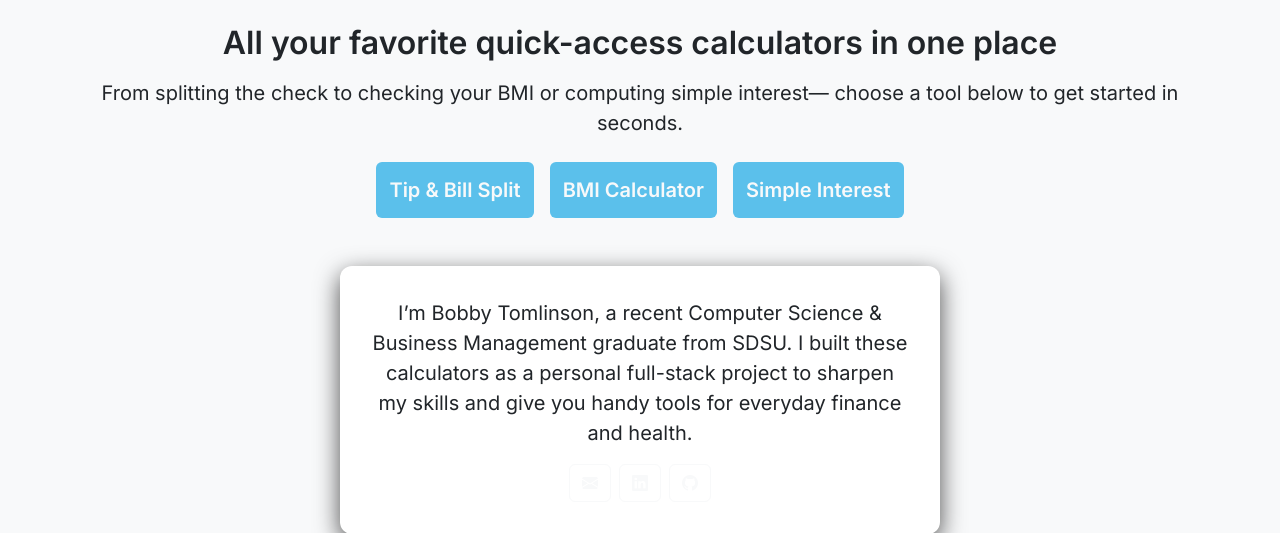
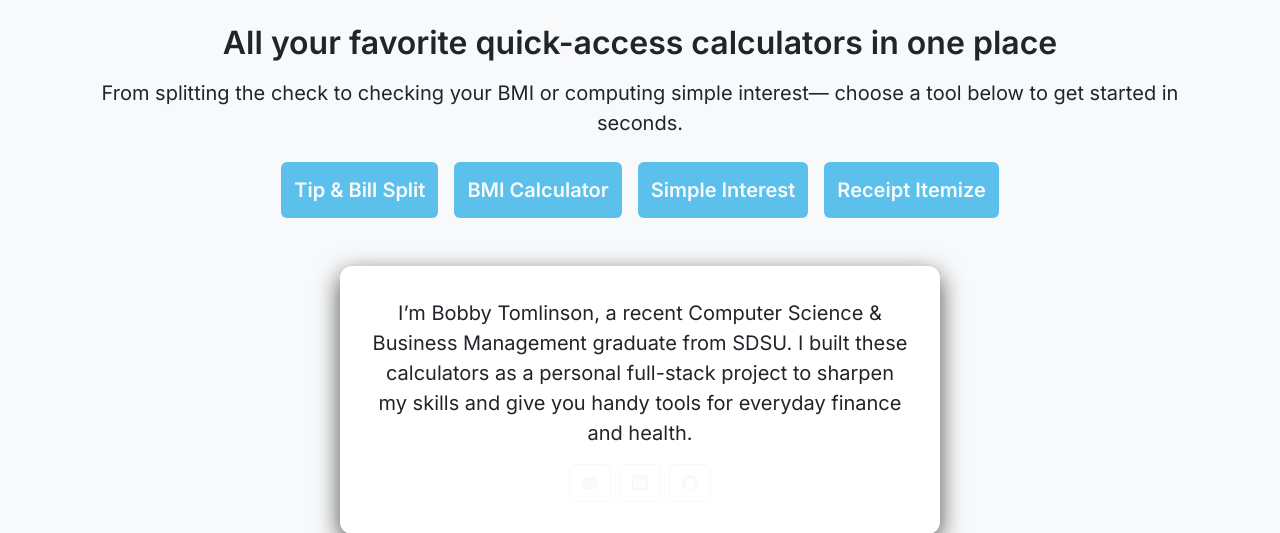
Before and after one commit to btomlinson237/newProject, a Flask app: page / in a window 1280 px wide. Shown: the part 164-697 px from the top of the page. Run offline with Flask 3, Linux system fonts and the light colour scheme.

Commit message:
Changing buttons

```diff
--- a/templates/home.html
+++ b/templates/home.html
@@ -10,14 +10,13 @@
     </p>
     <div class="d-flex justify-content-center flex-wrap gap-3">
       <a href="{{ url_for('tip') }}" class="btn btn-accent btn-lg">
-        Tip &amp; Bill Split
-      </a>
+        Tip &amp; Bill Split</a>
       <a href="{{ url_for('bmi') }}" class="btn btn-accent btn-lg">
-        BMI Calculator
-      </a>
+        BMI Calculator</a>
       <a href="{{ url_for('interest') }}" class="btn btn-accent btn-lg">
-        Simple Interest
-      </a>
+        Simple Interest</a>
+      <a href="{{ url_for('split') }}" class="btn btn-accent btn-lg">
+        Receipt Itemize</a>
     </div>
   </div>
 
```
